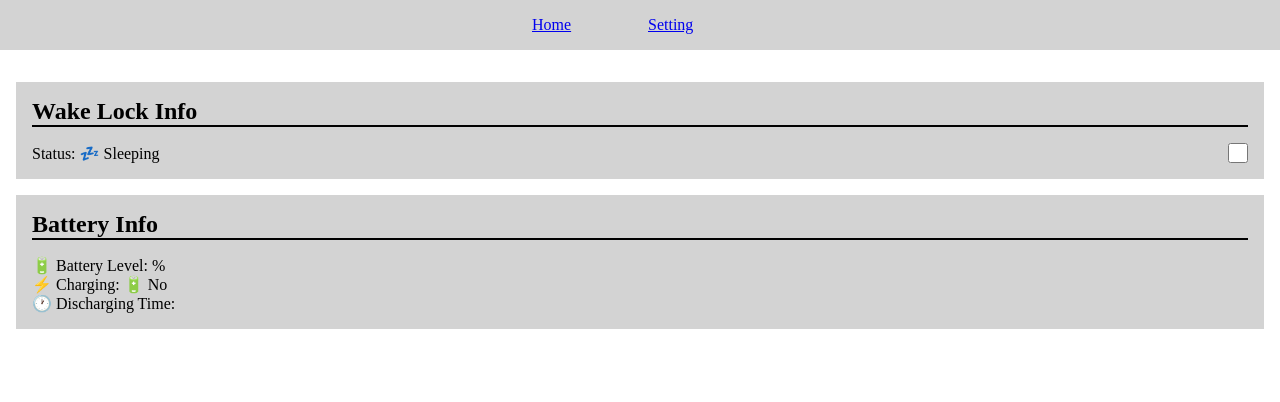
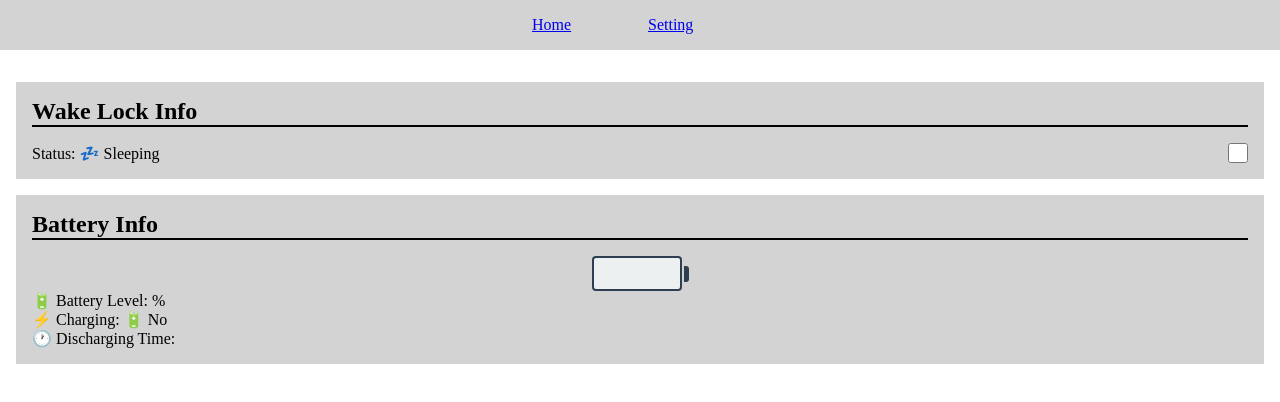
Before and after one commit to sendilb191/no-sleep-react, a React (Vite) app: page /#/ in a window 1280 px wide. Shown: the top 402 px of the page. Built offline with nearby package versions, Linux system fonts and the light colour scheme.

Commit message:
Improve AnimatedBattery component: clean skeleton design with charging animation

```diff
--- /dev/null
+++ b/src/components/AnimatedBattery/AnimatedBattery.less
@@ -0,0 +1,65 @@
+.battery-skeleton {
+  display: flex;
+  align-items: center;
+  justify-content: center;
+  gap: 2px;
+
+  .battery-shell {
+    position: relative;
+    width: 90px;
+    height: 35px;
+    border: 2px solid #2c3e50;
+    border-radius: 4px;
+    background: #ecf0f1;
+    overflow: hidden;
+  }
+
+  .battery-terminal {
+    width: 5px;
+    height: 16px;
+    background: #2c3e50;
+    border-radius: 0 3px 3px 0;
+  }
+
+  .battery-fill {
+    position: absolute;
+    left: 0;
+    top: 0;
+    height: 100%;
+    transition: width 0.8s ease;
+    border-radius: 2px;
+  }
+
+  .charging-wave {
+    position: absolute;
+    top: 0;
+    left: 0;
+    width: 100%;
+    height: 100%;
+    background: linear-gradient(
+      90deg,
+      rgba(255, 255, 255, 0) 0%,
+      rgba(255, 255, 255, 0.6) 50%,
+      rgba(255, 255, 255, 0) 100%
+    );
+    animation: charging-flow 1.5s infinite ease-in-out;
+  }
+
+  // Battery colors
+  .battery-fill {
+    background: linear-gradient(90deg, #6c757d, #495057);
+  }
+
+  &.charging .battery-fill {
+    background: linear-gradient(90deg, #27ae60, #2ecc71);
+  }
+}
+
+@keyframes charging-flow {
+  0% {
+    transform: translateX(-100%);
+  }
+  100% {
+    transform: translateX(100%);
+  }
+}
--- /dev/null
+++ b/src/components/AnimatedBattery/index.jsx
@@ -0,0 +1,24 @@
+import React from 'react';
+import './AnimatedBattery.less';
+
+const AnimatedBattery = ({ level, charging }) => {
+  const getBatteryClass = () => {
+    if (charging) return 'charging';
+    if (level > 50) return 'high';
+    if (level > 20) return 'medium';
+    return 'low';
+  };
+
+  return (
+    <div className={`battery-skeleton ${getBatteryClass()}`}>
+      <div className='battery-shell'>
+        <div className='battery-fill' style={{ width: `${level}%` }}>
+          {charging && <div className='charging-wave'></div>}
+        </div>
+      </div>
+      <div className='battery-terminal'></div>
+    </div>
+  );
+};
+
+export default AnimatedBattery;
--- a/src/pages/HomePage/index.jsx
+++ b/src/pages/HomePage/index.jsx
@@ -2,6 +2,7 @@ import React, { useState, useEffect } from 'react';
 import useWakeLock from '../../hooks/useWakeLock';
 import './HomePage.less';
 import useBattery from '../../hooks/useBattery';
+import AnimatedBattery from '../../components/AnimatedBattery';
 
 const HomePage = () => {
   const { isActive, handleToggle } = useWakeLock();
@@ -20,10 +21,17 @@ const HomePage = () => {
       </section>
       <section className='battery-info'>
         <h2>Battery Info</h2>
-        <div>
-          <p>🔋 Battery Level: {batteryInfo.level}%</p>
-          <p>⚡ Charging: {batteryInfo.charging ? '🔌 Yes' : '🔋 No'}</p>
-          <p>🕐 Discharging Time: {batteryInfo.dischargingTimeFormatted}</p>
+
+        <div className='battery-display'>
+          <AnimatedBattery
+            level={batteryInfo.level || 0}
+            charging={batteryInfo.charging || false}
+          />
+          <div>
+            <p>🔋 Battery Level: {batteryInfo.level}%</p>
+            <p>⚡ Charging: {batteryInfo.charging ? '🔌 Yes' : '🔋 No'}</p>
+            <p>🕐 Discharging Time: {batteryInfo.dischargingTimeFormatted}</p>
+          </div>
         </div>
       </section>
     </div>
```
